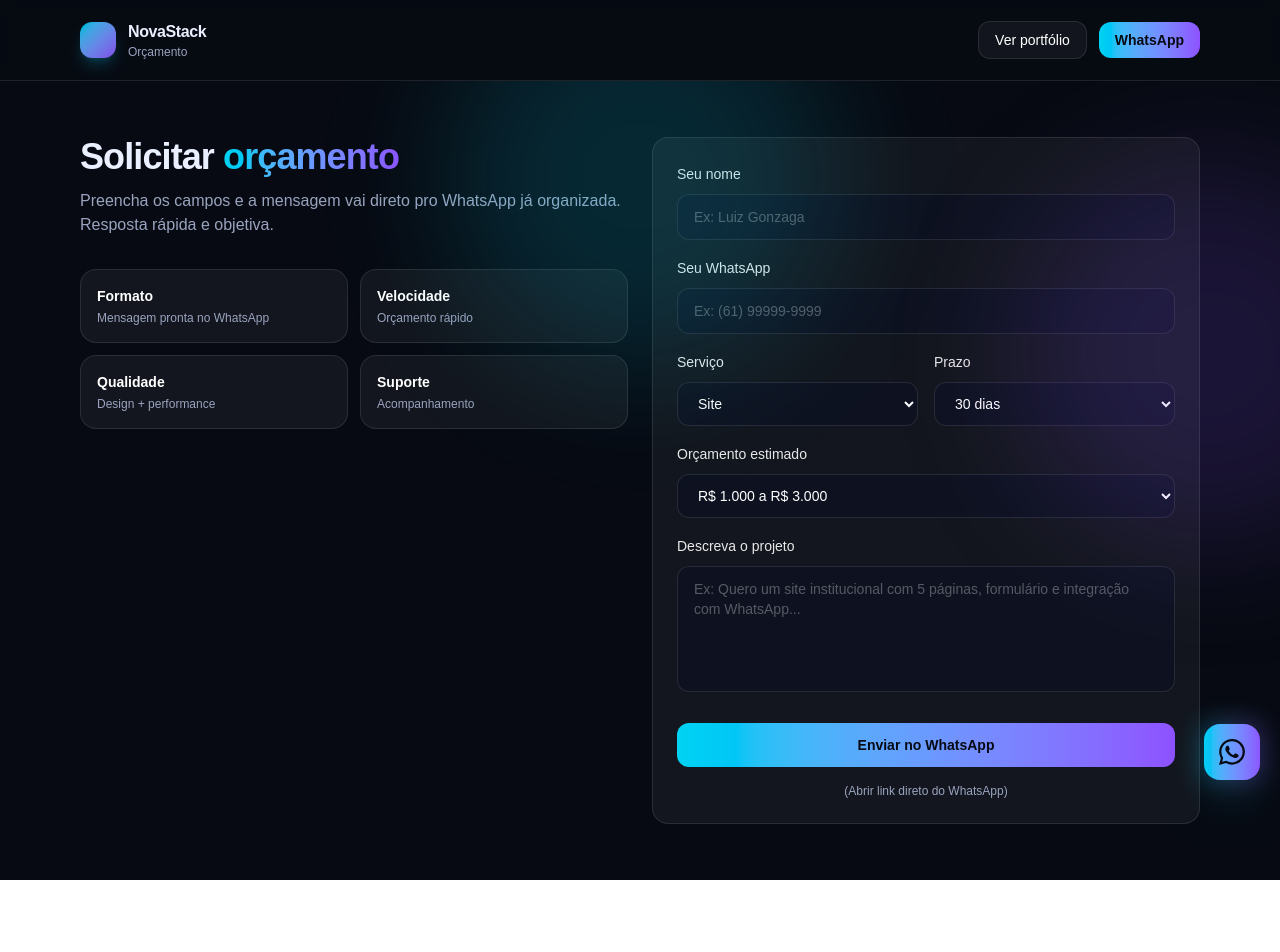
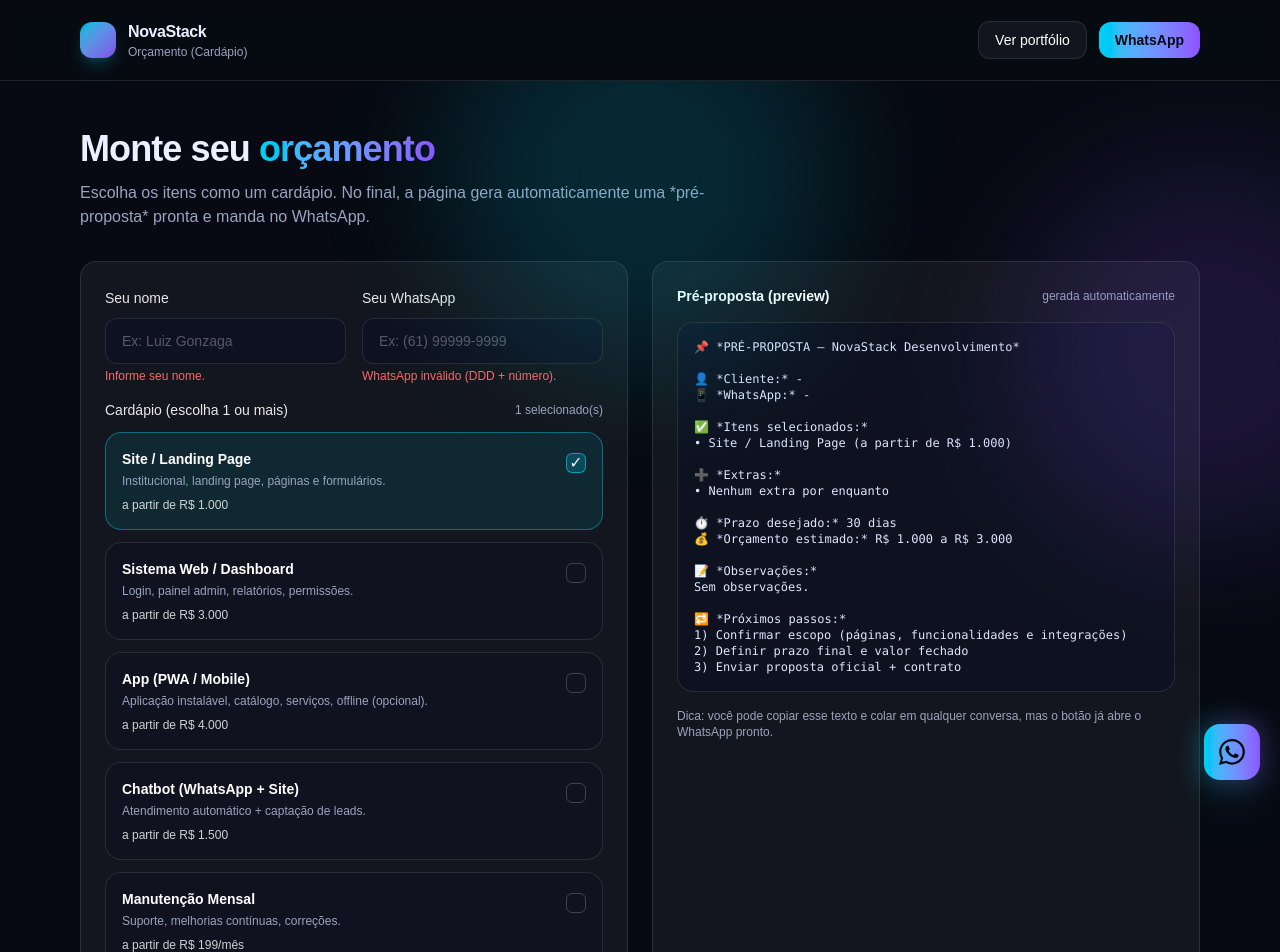
Before and after one commit to gonzagafilho/novastack, a Next.js app in the folder site/: page /orcamento in a window 1280 px wide. Shown: the top 952 px of the page. Before the commit the page ends 880 px from the top, so only its background shows below. Built offline with nearby package versions, Linux system fonts and the light colour scheme.

Commit message:
feat(orcamento): cardapio com geracao automatica de pre-proposta + hero mais forte

```diff
--- a/site/app/orcamento/page.tsx
+++ b/site/app/orcamento/page.tsx
@@ -2,14 +2,47 @@
 
 import { useMemo, useState } from "react";
 
-type FormState = {
-  name: string;
-  phone: string;
-  service: "Site" | "Sistema" | "App" | "Chatbot" | "Manutenção" | "Outro";
-  deadline: "Urgente (até 7 dias)" | "15 dias" | "30 dias" | "60+ dias";
-  budget: "Até R$ 1.000" | "R$ 1.000 a R$ 3.000" | "R$ 3.000 a R$ 8.000" | "R$ 8.000+";
-  details: string;
+type ServiceKey = "site" | "sistema" | "app" | "chatbot" | "manutencao" | "hospedagem";
+
+type ServiceOption = {
+  key: ServiceKey;
+  title: string;
+  desc: string;
+  from: string;
 };
+
+const services: ServiceOption[] = [
+  { key: "site", title: "Site / Landing Page", desc: "Institucional, landing page, páginas e formulários.", from: "a partir de R$ 1.000" },
+  { key: "sistema", title: "Sistema Web / Dashboard", desc: "Login, painel admin, relatórios, permissões.", from: "a partir de R$ 3.000" },
+  { key: "app", title: "App (PWA / Mobile)", desc: "Aplicação instalável, catálogo, serviços, offline (opcional).", from: "a partir de R$ 4.000" },
+  { key: "chatbot", title: "Chatbot (WhatsApp + Site)", desc: "Atendimento automático + captação de leads.", from: "a partir de R$ 1.500" },
+  { key: "manutencao", title: "Manutenção Mensal", desc: "Suporte, melhorias contínuas, correções.", from: "a partir de R$ 199/mês" },
+  { key: "hospedagem", title: "Hospedagem / VPS", desc: "Servidor, SSL, monitoramento, deploy.", from: "a partir de R$ 149/mês" },
+];
+
+type AddonKey = "seo" | "analytics" | "email" | "blog" | "pagamentos" | "portal" | "integracoes";
+
+type AddonOption = {
+  key: AddonKey;
+  title: string;
+  desc: string;
+};
+
+const addons: AddonOption[] = [
+  { key: "seo", title: "SEO avançado", desc: "Otimização para Google + meta + performance." },
+  { key: "analytics", title: "Analytics / Pixel", desc: "Métricas, eventos e conversões." },
+  { key: "email", title: "E-mail profissional", desc: "contato@seudominio + configuração." },
+  { key: "blog", title: "Blog / Conteúdo", desc: "Área de artigos para SEO e autoridade." },
+  { key: "pagamentos", title: "Pagamentos", desc: "Checkout, links de pagamento, integrações." },
+  { key: "portal", title: "Portal do Cliente", desc: "Login + painel de chamados/projetos." },
+  { key: "integracoes", title: "Integrações", desc: "CRM, WhatsApp API, planilhas, automações." },
+];
+
+const deadlines = ["Urgente (até 7 dias)", "15 dias", "30 dias", "60+ dias"] as const;
+type Deadline = (typeof deadlines)[number];
+
+const budgets = ["Até R$ 1.000", "R$ 1.000 a R$ 3.000", "R$ 3.000 a R$ 8.000", "R$ 8.000+"] as const;
+type Budget = (typeof budgets)[number];
 
 function onlyDigits(v: string) {
   return v.replace(/\D/g, "");
@@ -18,83 +51,111 @@
 export default function OrcamentoPage() {
   const whatsappNumber = "5561996088711";
 
-  const [form, setForm] = useState<FormState>({
-    name: "",
-    phone: "",
-    service: "Site",
-    deadline: "30 dias",
-    budget: "R$ 1.000 a R$ 3.000",
-    details: "",
+  const [name, setName] = useState("");
+  const [phone, setPhone] = useState("");
+  const [deadline, setDeadline] = useState<Deadline>("30 dias");
+  const [budget, setBudget] = useState<Budget>("R$ 1.000 a R$ 3.000");
+  const [details, setDetails] = useState("");
+
+  const [selectedServices, setSelectedServices] = useState<Record<ServiceKey, boolean>>({
+    site: true,
+    sistema: false,
+    app: false,
+    chatbot: false,
+    manutencao: false,
+    hospedagem: false,
   });
 
-  const [touched, setTouched] = useState<Record<string, boolean>>({});
+  const [selectedAddons, setSelectedAddons] = useState<Record<AddonKey, boolean>>({
+    seo: false,
+    analytics: false,
+    email: false,
+    blog: false,
+    pagamentos: false,
+    portal: false,
+    integracoes: false,
+  });
+
+  const pickedServices = useMemo(() => {
+    return services.filter((s) => selectedServices[s.key]);
+  }, [selectedServices]);
+
+  const pickedAddons = useMemo(() => {
+    return addons.filter((a) => selectedAddons[a.key]);
+  }, [selectedAddons]);
 
   const errors = useMemo(() => {
     const e: Record<string, string> = {};
-    if (!form.name.trim()) e.name = "Informe seu nome.";
-    const digits = onlyDigits(form.phone);
+    if (!name.trim()) e.name = "Informe seu nome.";
+    const digits = onlyDigits(phone);
     if (digits.length < 10) e.phone = "WhatsApp inválido (DDD + número).";
-    if (!form.details.trim()) e.details = "Descreva o que você precisa (mínimo 10 caracteres).";
-    if (form.details.trim().length < 10) e.details = "Descreva um pouco melhor (mínimo 10 caracteres).";
+    if (pickedServices.length === 0) e.services = "Selecione pelo menos 1 item.";
+    if (details.trim() && details.trim().length < 10) e.details = "Se escrever, mínimo 10 caracteres.";
     return e;
-  }, [form]);
+  }, [name, phone, pickedServices.length, details]);
 
   const isValid = Object.keys(errors).length === 0;
 
-  const message = useMemo(() => {
-    const phoneDigits = onlyDigits(form.phone);
+  const preProposal = useMemo(() => {
+    const phoneDigits = onlyDigits(phone);
+
+    const items = pickedServices.map((s) => `• ${s.title} (${s.from})`).join("\n") || "-";
+    const extras = pickedAddons.map((a) => `• ${a.title}`).join("\n") || "• Nenhum extra por enquanto";
+
     const linhas = [
-      "Olá! Quero um orçamento com a NovaStack 👋",
+      "📌 *PRÉ-PROPOSTA — NovaStack Desenvolvimento*",
       "",
-      `Nome: ${form.name || "-"}`,
-      `WhatsApp: ${phoneDigits ? `+55 ${phoneDigits}` : "-"}`,
-      `Serviço: ${form.service}`,
-      `Prazo: ${form.deadline}`,
-      `Orçamento estimado: ${form.budget}`,
+      `👤 *Cliente:* ${name || "-"}`,
+      `📱 *WhatsApp:* ${phoneDigits ? `+55 ${phoneDigits}` : "-"}`,
       "",
-      "Descrição:",
-      form.details || "-",
+      "✅ *Itens selecionados:*",
+      items,
+      "",
+      "➕ *Extras:*",
+      extras,
+      "",
+      `⏱️ *Prazo desejado:* ${deadline}`,
+      `💰 *Orçamento estimado:* ${budget}`,
+      "",
+      details.trim() ? "📝 *Observações do cliente:*" : "📝 *Observações:*",
+      details.trim() ? details.trim() : "Sem observações.",
+      "",
+      "🔁 *Próximos passos:*",
+      "1) Confirmar escopo (páginas, funcionalidades e integrações)",
+      "2) Definir prazo final e valor fechado",
+      "3) Enviar proposta oficial + contrato",
     ];
+
     return linhas.join("\n");
-  }, [form]);
+  }, [name, phone, pickedServices, pickedAddons, deadline, budget, details]);
 
   const waLink = useMemo(() => {
-    return `https://wa.me/${whatsappNumber}?text=${encodeURIComponent(message)}`;
-  }, [message]);
+    return `https://wa.me/${whatsappNumber}?text=${encodeURIComponent(preProposal)}`;
+  }, [preProposal]);
 
-  function update<K extends keyof FormState>(key: K, value: FormState[K]) {
-    setForm((p) => ({ ...p, [key]: value }));
+  function toggleService(k: ServiceKey) {
+    setSelectedServices((p) => ({ ...p, [k]: !p[k] }));
   }
 
-  function markTouched(key: keyof FormState) {
-    setTouched((p) => ({ ...p, [key]: true }));
+  function toggleAddon(k: AddonKey) {
+    setSelectedAddons((p) => ({ ...p, [k]: !p[k] }));
   }
 
-  function onSubmit(e: React.FormEvent) {
+  function submit(e: React.FormEvent) {
     e.preventDefault();
-    setTouched({
-      name: true,
-      phone: true,
-      service: true,
-      deadline: true,
-      budget: true,
-      details: true,
-    });
-
     if (!isValid) return;
     window.open(waLink, "_blank", "noopener,noreferrer");
   }
 
   return (
     <main className="min-h-screen bg-[#070A12] text-[#EAF0FF]">
-      {/* Top bar */}
       <header className="border-b border-white/10 bg-[#070A12]/80 backdrop-blur">
         <div className="mx-auto flex max-w-6xl items-center justify-between px-4 py-5">
           <a href="/" className="flex items-center gap-3">
             <div className="h-9 w-9 rounded-xl bg-gradient-to-br from-cyan-400/90 to-violet-500/90 shadow-lg shadow-cyan-400/20" />
             <div className="leading-tight">
               <div className="text-base font-semibold tracking-tight">NovaStack</div>
-              <div className="text-xs text-[#9AA4BF]">Orçamento</div>
+              <div className="text-xs text-[#9AA4BF]">Orçamento (Cardápio)</div>
             </div>
           </a>
 
@@ -117,147 +178,166 @@
         </div>
       </header>
 
-      {/* Body */}
       <section className="relative overflow-hidden">
         <div className="pointer-events-none absolute inset-0">
           <div className="absolute -top-24 left-1/2 h-96 w-96 -translate-x-1/2 rounded-full bg-cyan-400/15 blur-3xl" />
           <div className="absolute top-20 right-[-120px] h-96 w-96 rounded-full bg-violet-500/15 blur-3xl" />
         </div>
 
-        <div className="mx-auto grid max-w-6xl gap-6 px-4 py-14 md:grid-cols-2">
-          {/* Left */}
-          <div>
+        <div className="mx-auto max-w-6xl px-4 py-12">
           <h1 className="text-3xl font-bold tracking-tight md:text-4xl">
-              Solicitar{" "}
+            Monte seu{" "}
             <span className="bg-gradient-to-r from-cyan-400 to-violet-500 bg-clip-text text-transparent">
               orçamento
             </span>
           </h1>
-            <p className="mt-3 max-w-xl text-sm text-[#9AA4BF] md:text-base">
-              Preencha os campos e a mensagem vai direto pro WhatsApp já organizada.
-              Resposta rápida e objetiva.
+          <p className="mt-3 max-w-2xl text-sm text-[#9AA4BF] md:text-base">
+            Escolha os itens como um cardápio. No final, a página gera automaticamente uma *pré-proposta* pronta e manda no WhatsApp.
           </p>
 
-            <div className="mt-8 grid gap-3 sm:grid-cols-2">
-              <div className="rounded-2xl border border-white/10 bg-white/5 p-4">
-                <div className="text-sm font-semibold text-white">Formato</div>
-                <div className="mt-1 text-xs text-[#9AA4BF]">Mensagem pronta no WhatsApp</div>
-              </div>
-              <div className="rounded-2xl border border-white/10 bg-white/5 p-4">
-                <div className="text-sm font-semibold text-white">Velocidade</div>
-                <div className="mt-1 text-xs text-[#9AA4BF]">Orçamento rápido</div>
-              </div>
-              <div className="rounded-2xl border border-white/10 bg-white/5 p-4">
-                <div className="text-sm font-semibold text-white">Qualidade</div>
-                <div className="mt-1 text-xs text-[#9AA4BF]">Design + performance</div>
-              </div>
-              <div className="rounded-2xl border border-white/10 bg-white/5 p-4">
-                <div className="text-sm font-semibold text-white">Suporte</div>
-                <div className="mt-1 text-xs text-[#9AA4BF]">Acompanhamento</div>
-              </div>
-            </div>
-          </div>
-
-          {/* Right: Form */}
-          <div className="rounded-2xl border border-white/10 bg-white/5 p-6">
-            <form onSubmit={onSubmit} className="grid gap-4">
+          <div className="mt-8 grid gap-6 md:grid-cols-2">
+            {/* Left: Form */}
+            <form onSubmit={submit} className="rounded-2xl border border-white/10 bg-white/5 p-6">
+              <div className="grid gap-4">
+                <div className="grid gap-4 sm:grid-cols-2">
                   <div>
                     <label className="text-sm text-white/90">Seu nome</label>
                     <input
-                  value={form.name}
-                  onChange={(e) => update("name", e.target.value)}
-                  onBlur={() => markTouched("name")}
+                      value={name}
+                      onChange={(e) => setName(e.target.value)}
                       placeholder="Ex: Luiz Gonzaga"
                       className="mt-2 w-full rounded-xl border border-white/10 bg-[#0D1224]/60 px-4 py-3 text-sm text-white outline-none placeholder:text-white/30 focus:border-cyan-400/40"
                     />
-                {touched.name && errors.name && (
-                  <div className="mt-1 text-xs text-red-400">{errors.name}</div>
-                )}
+                    {errors.name && <div className="mt-1 text-xs text-red-400">{errors.name}</div>}
                   </div>
 
                   <div>
                     <label className="text-sm text-white/90">Seu WhatsApp</label>
                     <input
-                  value={form.phone}
-                  onChange={(e) => update("phone", e.target.value)}
-                  onBlur={() => markTouched("phone")}
+                      value={phone}
+                      onChange={(e) => setPhone(e.target.value)}
                       placeholder="Ex: (61) 99999-9999"
                       className="mt-2 w-full rounded-xl border border-white/10 bg-[#0D1224]/60 px-4 py-3 text-sm text-white outline-none placeholder:text-white/30 focus:border-cyan-400/40"
                     />
-                {touched.phone && errors.phone && (
-                  <div className="mt-1 text-xs text-red-400">{errors.phone}</div>
-                )}
+                    {errors.phone && <div className="mt-1 text-xs text-red-400">{errors.phone}</div>}
+                  </div>
+                </div>
+
+                <div>
+                  <div className="flex items-center justify-between">
+                    <label className="text-sm text-white/90">Cardápio (escolha 1 ou mais)</label>
+                    <span className="text-xs text-[#9AA4BF]">{pickedServices.length} selecionado(s)</span>
+                  </div>
+
+                  {errors.services && <div className="mt-1 text-xs text-red-400">{errors.services}</div>}
+
+                  <div className="mt-3 grid gap-3">
+                    {services.map((s) => {
+                      const active = !!selectedServices[s.key];
+                      return (
+                        <button
+                          key={s.key}
+                          type="button"
+                          onClick={() => toggleService(s.key)}
+                          className={[
+                            "text-left rounded-2xl border px-4 py-4 transition",
+                            active
+                              ? "border-cyan-400/40 bg-cyan-400/10"
+                              : "border-white/10 bg-[#0D1224]/40 hover:bg-[#0D1224]/60",
+                          ].join(" ")}
+                        >
+                          <div className="flex items-start justify-between gap-3">
+                            <div>
+                              <div className="text-sm font-semibold text-white">{s.title}</div>
+                              <div className="mt-1 text-xs text-[#9AA4BF]">{s.desc}</div>
+                              <div className="mt-2 text-xs text-white/80">{s.from}</div>
+                            </div>
+                            <div
+                              className={[
+                                "mt-1 h-5 w-5 rounded-md border flex items-center justify-center",
+                                active ? "border-cyan-400/60 bg-cyan-400/20" : "border-white/20",
+                              ].join(" ")}
+                            >
+                              {active ? "✓" : ""}
+                            </div>
+                          </div>
+                        </button>
+                      );
+                    })}
+                  </div>
+                </div>
+
+                <div>
+                  <label className="text-sm text-white/90">Extras (opcional)</label>
+                  <div className="mt-3 grid gap-3 sm:grid-cols-2">
+                    {addons.map((a) => {
+                      const active = !!selectedAddons[a.key];
+                      return (
+                        <button
+                          key={a.key}
+                          type="button"
+                          onClick={() => toggleAddon(a.key)}
+                          className={[
+                            "text-left rounded-2xl border px-4 py-4 transition",
+                            active
+                              ? "border-violet-500/40 bg-violet-500/10"
+                              : "border-white/10 bg-[#0D1224]/40 hover:bg-[#0D1224]/60",
+                          ].join(" ")}
+                        >
+                          <div className="text-sm font-semibold text-white">{a.title}</div>
+                          <div className="mt-1 text-xs text-[#9AA4BF]">{a.desc}</div>
+                        </button>
+                      );
+                    })}
+                  </div>
                 </div>
 
                 <div className="grid gap-4 sm:grid-cols-2">
                   <div>
-                  <label className="text-sm text-white/90">Serviço</label>
+                    <label className="text-sm text-white/90">Prazo</label>
                     <select
-                    value={form.service}
-                    onChange={(e) => update("service", e.target.value as FormState["service"])}
+                      value={deadline}
+                      onChange={(e) => setDeadline(e.target.value as Deadline)}
                       className="mt-2 w-full rounded-xl border border-white/10 bg-[#0D1224]/60 px-4 py-3 text-sm text-white outline-none focus:border-cyan-400/40"
                     >
-                    <option className="bg-[#070A12]">Site</option>
-                    <option className="bg-[#070A12]">Sistema</option>
-                    <option className="bg-[#070A12]">App</option>
-                    <option className="bg-[#070A12]">Chatbot</option>
-                    <option className="bg-[#070A12]">Manutenção</option>
-                    <option className="bg-[#070A12]">Outro</option>
+                      {deadlines.map((d) => (
+                        <option key={d} className="bg-[#070A12]">{d}</option>
+                      ))}
                     </select>
                   </div>
 
                   <div>
-                  <label className="text-sm text-white/90">Prazo</label>
+                    <label className="text-sm text-white/90">Orçamento estimado</label>
                     <select
-                    value={form.deadline}
-                    onChange={(e) =>
-                      update("deadline", e.target.value as FormState["deadline"])
-                    }
+                      value={budget}
+                      onChange={(e) => setBudget(e.target.value as Budget)}
                       className="mt-2 w-full rounded-xl border border-white/10 bg-[#0D1224]/60 px-4 py-3 text-sm text-white outline-none focus:border-cyan-400/40"
                     >
-                    <option className="bg-[#070A12]">Urgente (até 7 dias)</option>
-                    <option className="bg-[#070A12]">15 dias</option>
-                    <option className="bg-[#070A12]">30 dias</option>
-                    <option className="bg-[#070A12]">60+ dias</option>
+                      {budgets.map((b) => (
+                        <option key={b} className="bg-[#070A12]">{b}</option>
+                      ))}
                     </select>
                   </div>
                 </div>
 
                 <div>
-                <label className="text-sm text-white/90">Orçamento estimado</label>
-                <select
-                  value={form.budget}
-                  onChange={(e) => update("budget", e.target.value as FormState["budget"])}
-                  className="mt-2 w-full rounded-xl border border-white/10 bg-[#0D1224]/60 px-4 py-3 text-sm text-white outline-none focus:border-cyan-400/40"
-                >
-                  <option className="bg-[#070A12]">Até R$ 1.000</option>
-                  <option className="bg-[#070A12]">R$ 1.000 a R$ 3.000</option>
-                  <option className="bg-[#070A12]">R$ 3.000 a R$ 8.000</option>
-                  <option className="bg-[#070A12]">R$ 8.000+</option>
-                </select>
-              </div>
-
-              <div>
-                <label className="text-sm text-white/90">Descreva o projeto</label>
+                  <label className="text-sm text-white/90">Observações (opcional)</label>
                   <textarea
-                  value={form.details}
-                  onChange={(e) => update("details", e.target.value)}
-                  onBlur={() => markTouched("details")}
-                  rows={5}
-                  placeholder="Ex: Quero um site institucional com 5 páginas, formulário e integração com WhatsApp..."
+                    value={details}
+                    onChange={(e) => setDetails(e.target.value)}
+                    rows={4}
+                    placeholder="Ex: Quero 5 páginas, formulário, integração com WhatsApp..."
                     className="mt-2 w-full resize-none rounded-xl border border-white/10 bg-[#0D1224]/60 px-4 py-3 text-sm text-white outline-none placeholder:text-white/30 focus:border-cyan-400/40"
                   />
-                {touched.details && errors.details && (
-                  <div className="mt-1 text-xs text-red-400">{errors.details}</div>
-                )}
+                  {errors.details && <div className="mt-1 text-xs text-red-400">{errors.details}</div>}
                 </div>
 
                 <button
                   type="submit"
-                className="mt-2 inline-flex w-full items-center justify-center rounded-xl bg-gradient-to-r from-cyan-400 to-violet-500 px-6 py-3 text-sm font-semibold text-[#070A12] hover:opacity-90 disabled:opacity-50"
-                disabled={!isValid && Object.keys(touched).length > 0}
+                  className="mt-2 inline-flex w-full items-center justify-center rounded-xl bg-gradient-to-r from-cyan-400 to-violet-500 px-6 py-3 text-sm font-semibold text-[#070A12] hover:opacity-90"
+                  disabled={!isValid}
                 >
-                Enviar no WhatsApp
+                  Gerar pré-proposta e enviar no WhatsApp
                 </button>
 
                 <a
@@ -268,7 +348,24 @@
                 >
                   (Abrir link direto do WhatsApp)
                 </a>
+              </div>
             </form>
+
+            {/* Right: Preview */}
+            <div className="rounded-2xl border border-white/10 bg-white/5 p-6">
+              <div className="flex items-center justify-between">
+                <div className="text-sm font-semibold text-white">Pré-proposta (preview)</div>
+                <span className="text-xs text-[#9AA4BF]">gerada automaticamente</span>
+              </div>
+
+              <pre className="mt-4 whitespace-pre-wrap rounded-2xl border border-white/10 bg-[#0D1224]/60 p-4 text-xs text-[#DDE6FF]">
+{preProposal}
+              </pre>
+
+              <div className="mt-4 text-xs text-[#9AA4BF]">
+                Dica: você pode copiar esse texto e colar em qualquer conversa, mas o botão já abre o WhatsApp pronto.
+              </div>
+            </div>
           </div>
         </div>
       </section>
```
Also changed, not shown: site/components/HomeClient.tsx (line endings or trailing spaces). Lines whose indentation alone changed are shown as unchanged.
